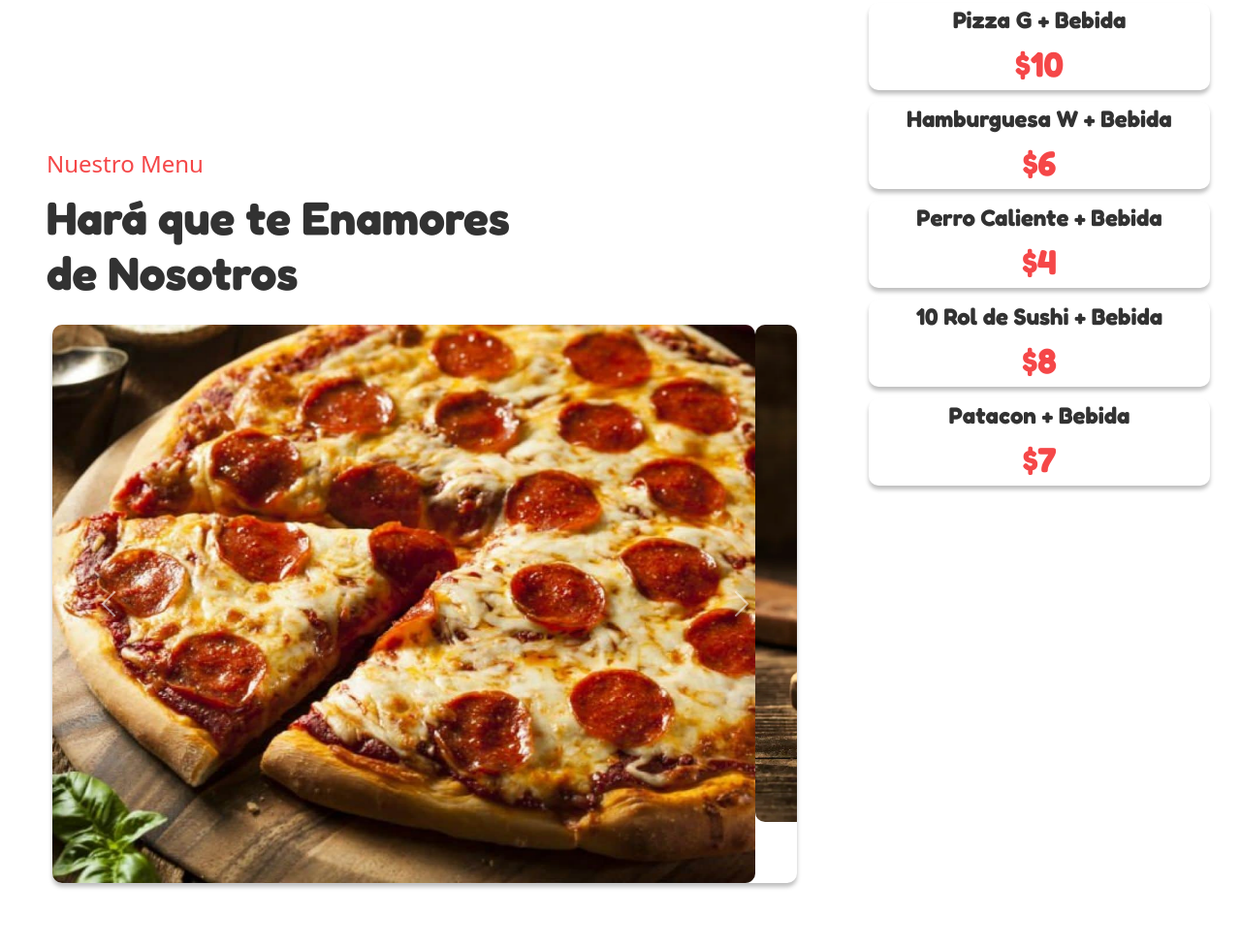
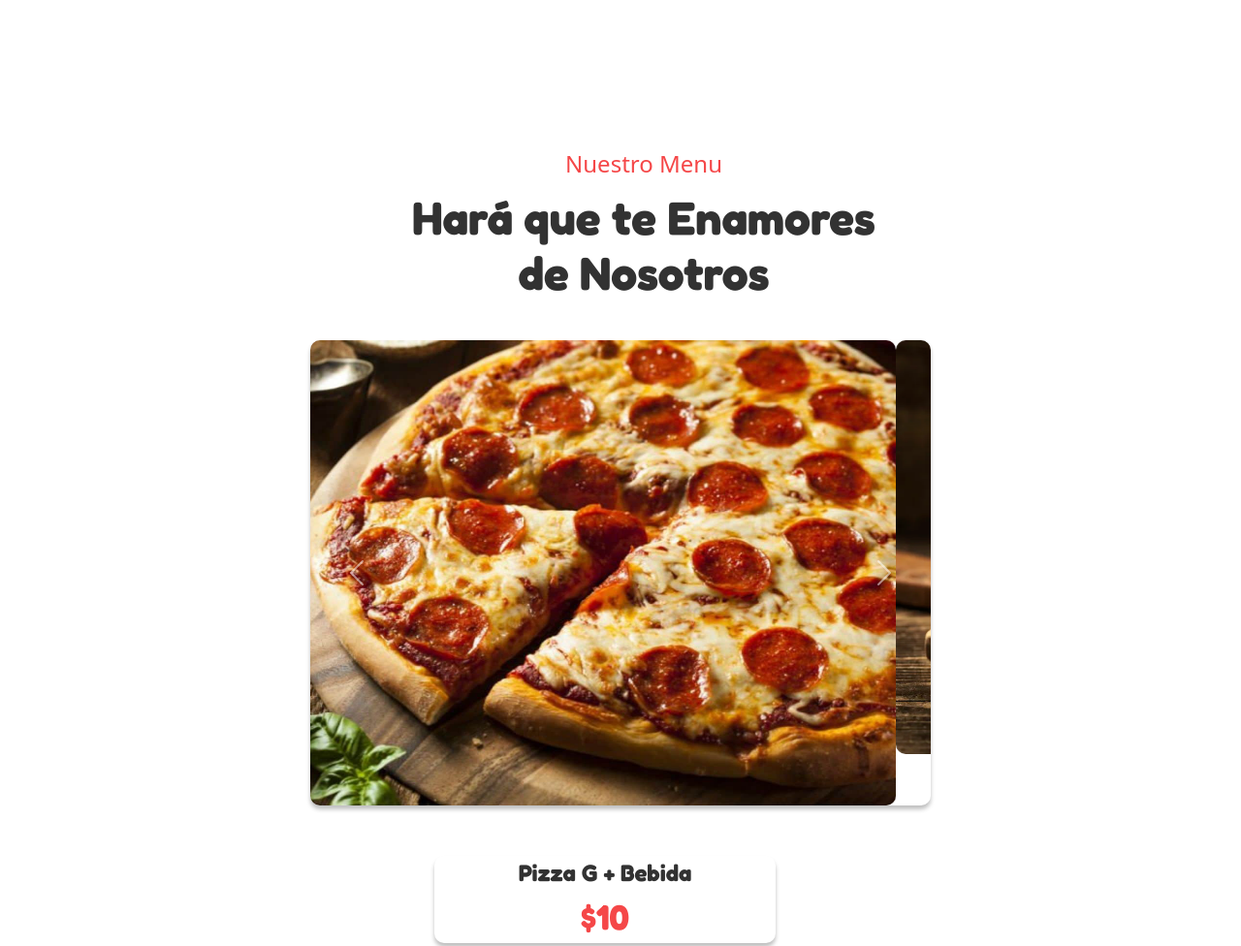
Before and after one commit to Yu13ppe/Yuse-s-Restaurant, a plain HTML site: page src/index.html in a window 1280 px wide. Shown: the part 1521-2497 px from the top of the page at 97% size. Drawn offline with nearby package versions, Linux system fonts and the light colour scheme.

Commit message:
fixed css

```diff
--- a/src/Assets/index.css
+++ b/src/Assets/index.css
@@ -310,6 +310,11 @@ body {
     width: 100%;
     height: 100%;
     margin-bottom: 5em;
+    text-align: center;
+    display: flex;
+    justify-content: center;
+    align-items: center;
+    flex-direction: column;
 }
 
 .Our-Menu{
@@ -327,11 +332,11 @@ body {
 
 
 .Carrusel{
-    width: 60%;
+    width: 50%;
     display: flex;
     max-height: 40%;
-    position: relative;
-    left: 3%;
+    justify-content: center;
+    align-items: center;
     overflow: hidden;
     border-radius: 10px;
     margin: 1em;
@@ -347,9 +352,9 @@ body {
 
 .Menu-side{
     width: 30%;
-    position: absolute;
+    position: relative;
     right: 2em;
-    top: 94.5em;
+    top: 1.5em;
     display: flex;
     flex-direction: column;
     justify-content: center;
```
